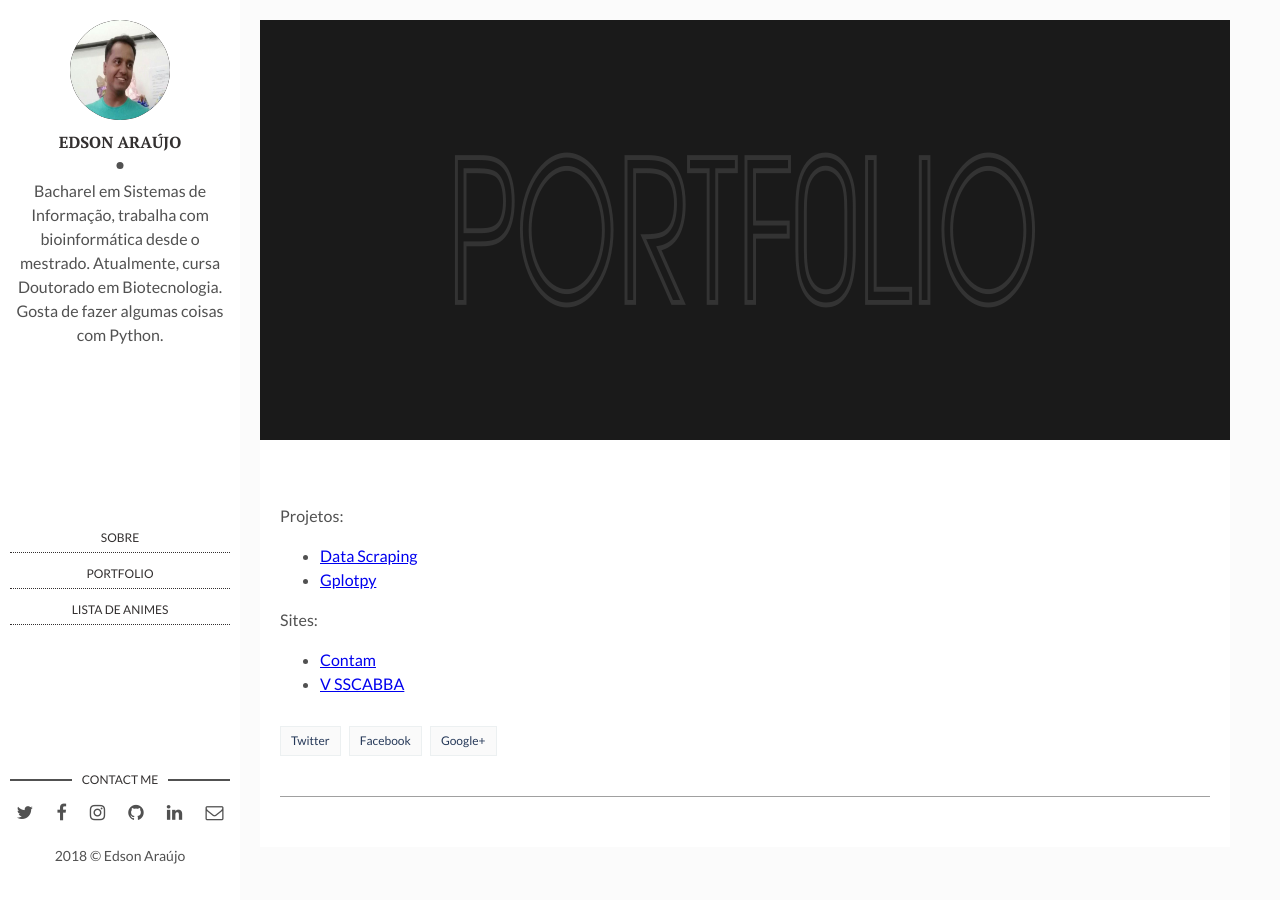
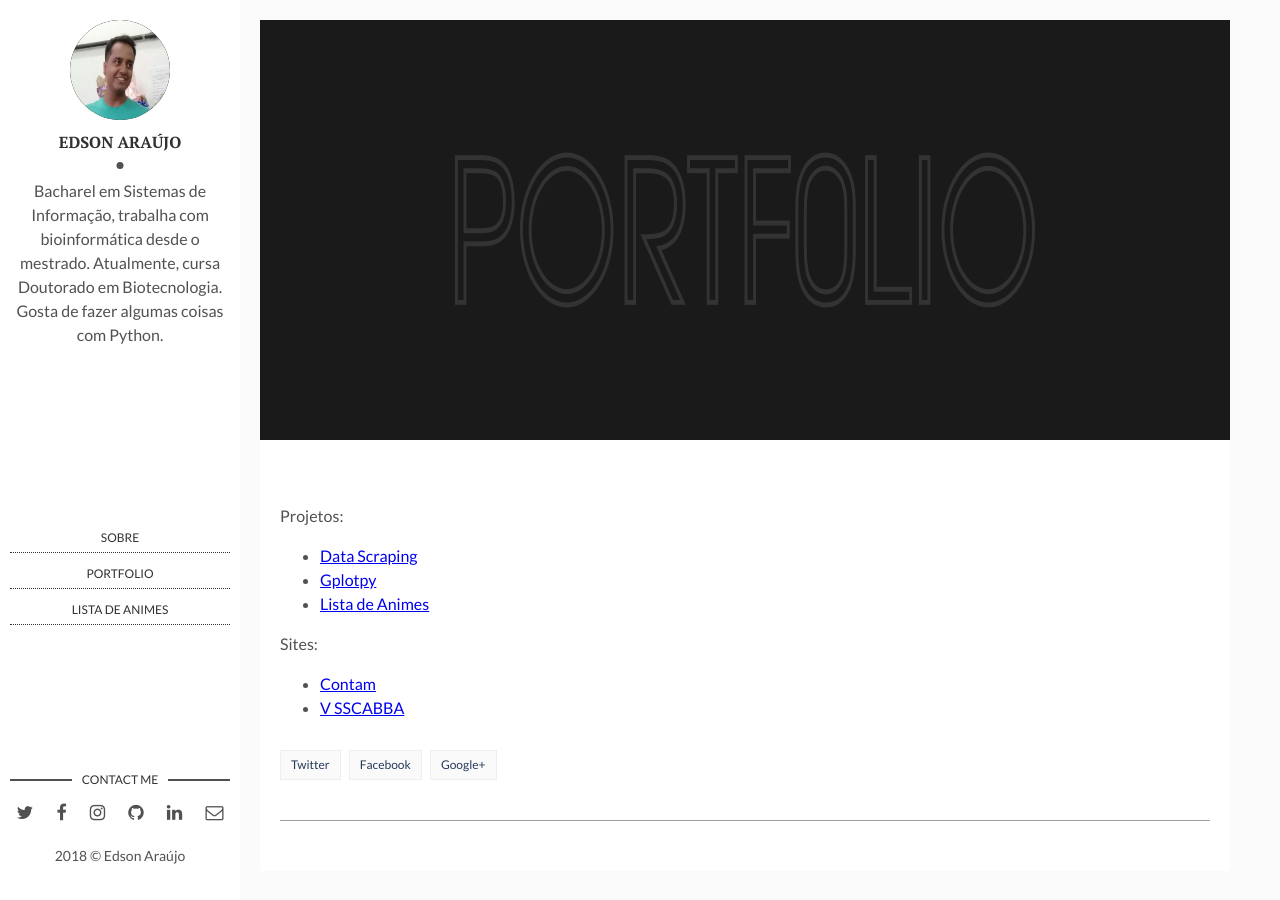
Before and after one commit to edsonlead/edsonlead.github.io, a Jekyll site: the page built from portfolio.md, in a window 1280 px wide. Built offline with Jekyll 4.4.1, drawn with Linux system fonts in a browser that asks for light colours; comment, search, counter and statistics services are not loaded.

Commit message:
add Lista de Animes in Projects

```diff
--- a/portfolio.md
+++ b/portfolio.md
@@ -6,6 +6,7 @@ img: portfolio.png
 Projetos:
 * [Data Scraping](https://github.com/edsonlead/data_scraping/)
 * [Gplotpy](https://github.com/edsonlead/gnuplot_py)
+* [Lista de Animes](http://edsonlead.com/list_anime)
 
 Sites:
 * [Contam](http://contambiental.com.br)
```
